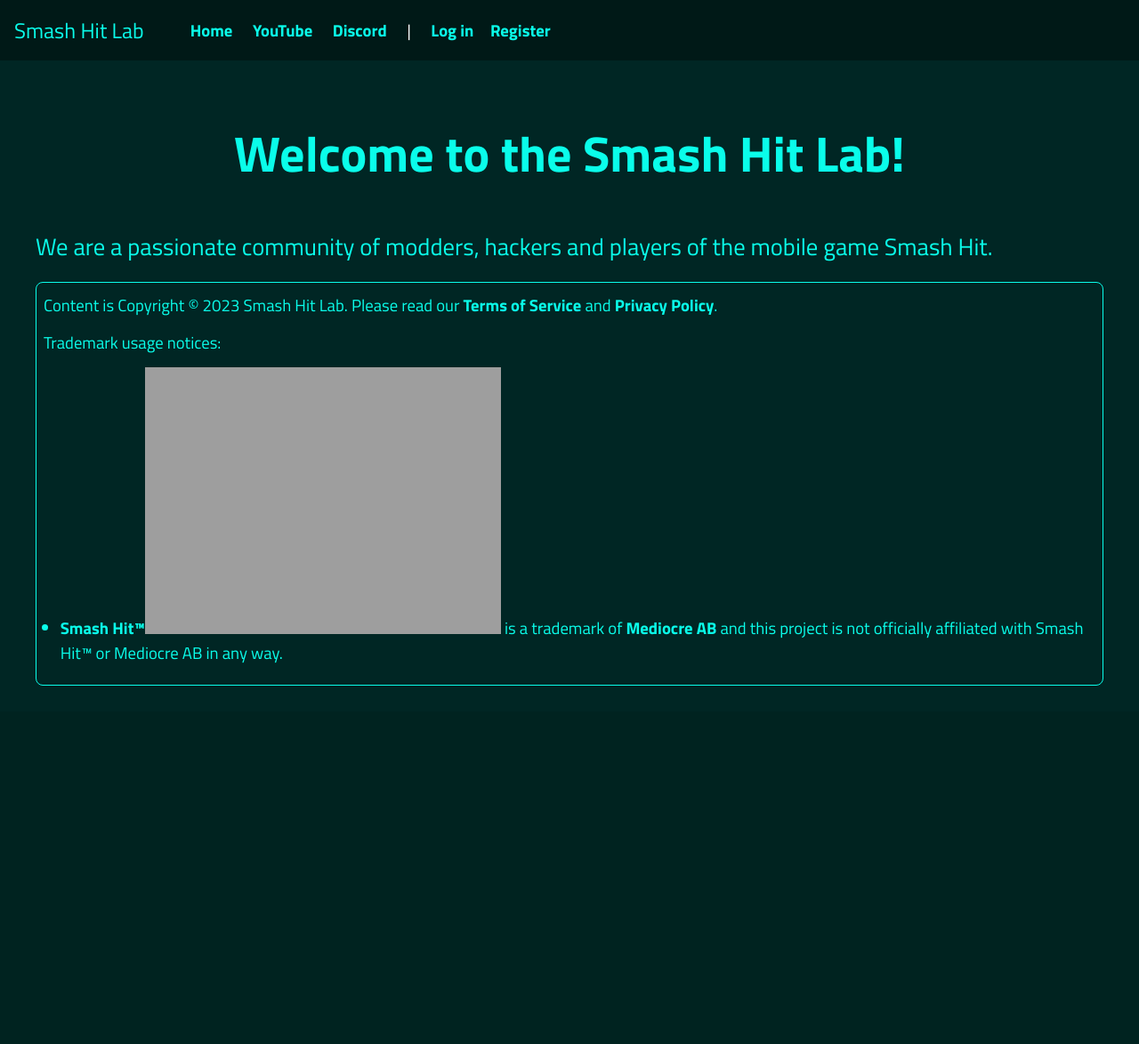
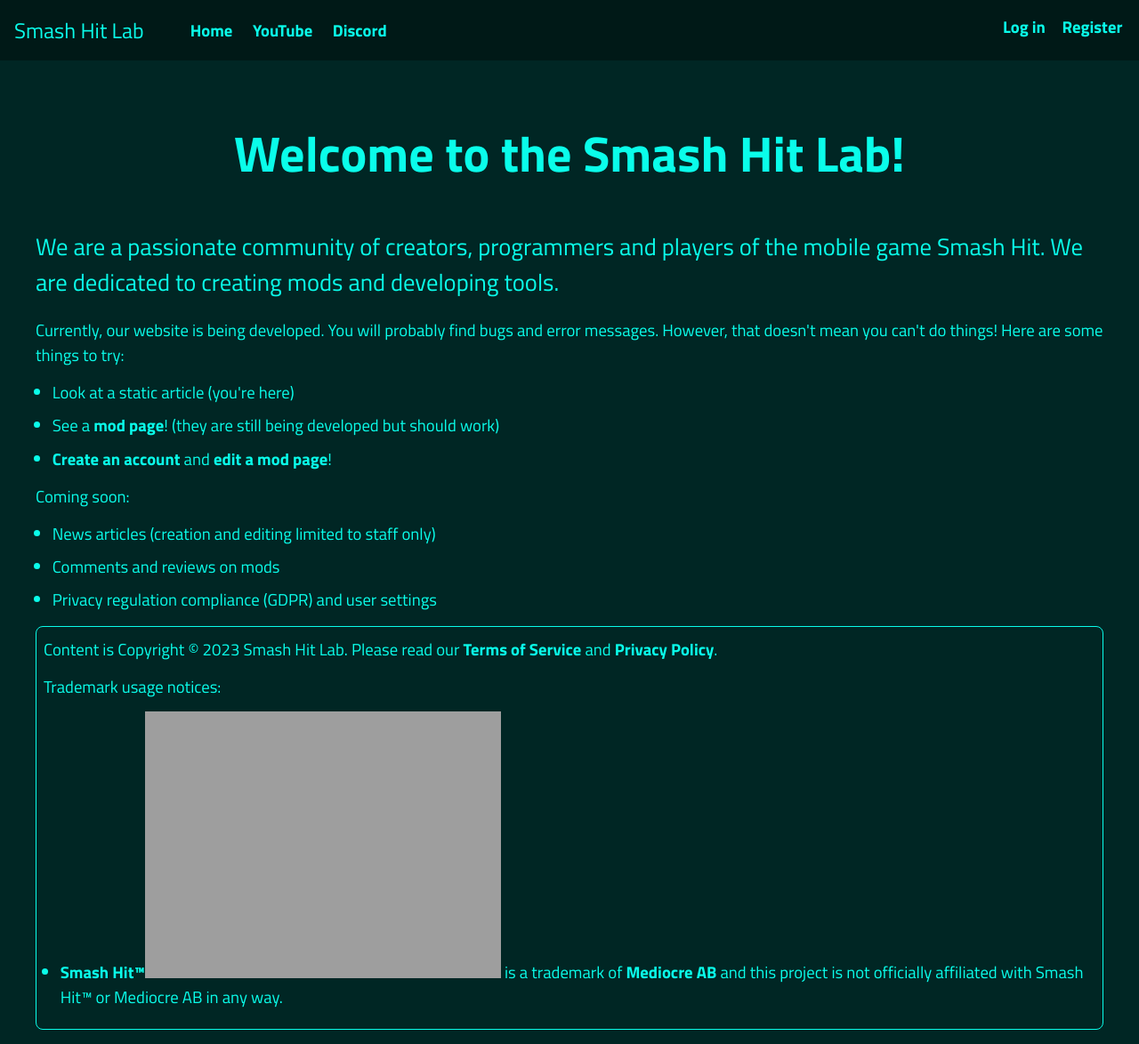
Before and after one commit to Smashing-Tech/Smash-Hit-Lab-Site, a PHP site: page /?p=home in a window 1280 px wide. Shown: the whole page at 89% size. Before the commit the page ends 771 px from the top, so only its background shows below. Run offline with PHP 8.4, Linux system fonts and the light colour scheme; data that the repository does not hold is empty; grey boxes are pictures that could not be loaded.

Commit message:
Initial account page

```diff
--- a/data/_header.html
+++ b/data/_header.html
@@ -4,18 +4,23 @@
 		<meta charset="utf-8"/>
 		<link rel="shortcut icon" type="image/png" href="./icon.png"/>
 		<link rel="stylesheet" href="./main.css"/>
-		<title>&mdash; Smash Hit Lab</title>
+		<title>Smash Hit Lab</title>
 	</head>
 	<body>
 		<div class="navbar-section">
+			<div class="header-container">
+				<div class="header-container-left">
 					<div class="cb-logo-item">Smash Hit Lab</div>
 					<!--<?php if ($page_name == "home") { echo "<b>Home</b>"; } else { echo "<a href=\"/?page=home\">Home</a>"; } ?>-->
 					<div class="cb-top-item"><a href="./?p=home">Home</a></div>
 					<div class="cb-top-item"><a href="https://youtube.com/@SmashHitLab">YouTube</a></div>
 					<div class="cb-top-item"><a href="https://discord.gg/7kra7Z3UNn">Discord</a></div>
-			<div class="cb-top-item">|</div>
+				</div>
+				<div class="header-container-right">
+					<div class="cb-logo-item"> </div>
 					<?php
 						if (array_key_exists("tk", $_COOKIE)) {
+							echo "<div class=\"cb-top-item\"><a href=\"./?a=edit_account\">Account</a></div>";
 							echo "<div class=\"cb-top-item\"><a href=\"./?a=logout\">Log out</a></div>";
 						} else {
 							echo "<div class=\"cb-top-item\"><a href=\"./?p=login\">Log in</a></div>";
@@ -23,4 +28,6 @@
 						}
 					?>
 				</div>
+			</div>
+		</div>
 		<div class="main-section nc-top nc-bottom">
--- a/data/mod.php
+++ b/data/mod.php
@@ -2,35 +2,7 @@
 
 require_once "database.php";
 require_once "user.php";
-
-function edit_feild($name, $type, $title, $desc, $value, $enabled = true) : void {
-	if (!$value) {
-		$value = "";
-	}
-
-	echo "<div class=\"mod-edit-property\">";
-		echo "<div class=\"mod-edit-property-label\">";
-			echo "<h4>$title</h4>";
-			echo "<p>$desc</p>";
-		echo "</div>";
-		echo "<div class=\"mod-edit-property-data\">";
-			switch ($type) {
-				case "text":
-					$s = ($enabled) ? "" : " disabled";
-					echo "<input type=\"text\" name=\"$name\" placeholder=\"$title\" value=\"$value\" $s/>";
-					break;
-				case "textarea":
-					echo "<textarea name=\"$name\">$value</textarea>";
-					break;
-				default:
-					echo "$value";
-			}
-			if (!$enabled) {
-				echo "<p><i>This value is read-only.</i></p>";
-			}
-		echo "</div>";
-	echo "</div>";
-}
+require_once "templates.php";
 
 function mod_property($title, $desc, $value) : void {
 	echo "<div class=\"mod-property\">";
@@ -117,30 +89,36 @@ class ModPage {
 		echo "<h1>" . ($this->name ? $this->name : $this->package) . "</h1>";
 
 		if (get_name_if_authed()) {
-			echo "<p><a href=\"./?a=edit_mod&m=$this->package\">Edit mod info</a></p>";
+			echo "<p><a href=\"./?a=edit_mod&m=$this->package\"><button>Edit mod info</button></a></p>";
 		}
 
+		echo "<h4>Description</h4>";
 		echo "<p>" . (($this->description) ? $this->description : "<i>No description yet.</i>") . "</p>";
 
+		echo "<h4>Other info</h4>";
 		mod_property("Download", "A link to where the mod can be downloaded.", $this->download);
 		mod_property("Version", "The latest version of this mod.", $this->version);
 		mod_property("Creators", "The people who created this mod.", create_comma_array_nice($this->creators));
 		mod_property("Security", "A short statement on this mod's security.", $this->security);
-		mod_property("Wiki article", "A relevant wiki article about the mod.", $this->wiki);
-		mod_property("Source code", "A link to where the source code for a mod can be found.", $this->code);
+		if ($this->wiki) {
+			mod_property("Wiki article", "A relevant wiki article about the mod.", $this->wiki);
+		}
+		if ($this->code) {
+			mod_property("Source code", "A link to where the source code for a mod can be found.", $this->code);
+		}
 		mod_property("Status", "A short description of the mod's development status.", $this->status);
 		mod_property("Package", "The name of the mod's APK or IPA file.", $this->package);
 		mod_property("Updated", "The unix timestamp for the last time this page was updated.", date("Y-m-d H:i:s", $this->updated));
 	}
 
 	function display_edit() {
-		echo "<h1>Editing $this->name</h1>";
+		echo "<h1>Editing " . ($this->name ? $this->name : $this->package) . "</h1>";
 		echo "<form action=\"./?a=save_mod&amp;m=$this->package\" method=\"post\">";
 		edit_feild("package", "text", "Package", "The name of the mod's APK or IPA file.", $this->package, false);
 		edit_feild("name", "text", "Name", "The name that will be displayed with the mod.", $this->name);
 		edit_feild("creators", "text", "Creators", "The people who created this mod.", create_comma_array($this->creators));
 		edit_feild("wiki", "text", "Wiki article", "A relevant wiki article about the mod.", $this->wiki);
-		edit_feild("description", "textarea", "Description", "One or two paragraphs that describe the mod.", $this->description);
+		edit_feild("description", "textarea", "Description", "One or two paragraphs that describe the mod.", str_replace("<br/>", "\n", $this->description));
 		edit_feild("download", "text", "Download", "A link to where the mod can be downloaded.", $this->download);
 		edit_feild("code", "text", "Source code", "A link to where the source code for a mod can be found.", $this->code);
 		edit_feild("tags", "text", "Tags", "Keywords and categorical description of this mod.", create_comma_array($this->tags));
@@ -156,7 +134,7 @@ class ModPage {
 		$this->name = htmlspecialchars($_POST["name"]);
 		$this->creators = parse_comma_array(htmlspecialchars($_POST["creators"]));
 		$this->wiki = htmlspecialchars($_POST["wiki"]);
-		$this->description = htmlspecialchars($_POST["description"]);
+		$this->description = str_replace("\n", "<br/>", htmlspecialchars($_POST["description"]));
 		$this->download = htmlspecialchars($_POST["download"]);
 		$this->code = htmlspecialchars($_POST["code"]);
 		$this->tags = parse_comma_array(htmlspecialchars($_POST["tags"]));
--- a/data/page.php
+++ b/data/page.php
@@ -1,19 +1,6 @@
 <?php
 
 require_once "user.php";
-
-class Page {
-	public $name;
-	public $type;
-	public $path;
-	public $title;
-
-	private $data;
-
-	function __construct(string $name) {
-
-	}
-}
 
 function get_page_name() {
 	return str_replace("/", ",", str_replace(".", ",", $_GET["p"]));
--- /dev/null
+++ b/data/pages/static/disclaimer.html
@@ -0,0 +1,6 @@
+<h1>Disclaimer</h1>
+<p>Please note that:</p>
+<ul>
+	<li>We do not currently have a security or web development expert on staff, and while we do attempt to make our site secure, it is always possible we have overlooked something.</li>
+	<li>We cannot guarantee that any information found on this website is correct, especially information in user comments.</li>
+</ul>
--- a/data/pages/static/home.html
+++ b/data/pages/static/home.html
@@ -1,2 +1,14 @@
 <h1 class="post-navbar-padding">Welcome to the Smash Hit Lab!</h1>
-<p class="cb-quote">We are a passionate community of modders, hackers and players of the mobile game Smash Hit.</p>
+<p class="cb-quote">We are a passionate community of creators, programmers and players of the mobile game Smash Hit. We are dedicated to creating mods and developing tools.</p>
+<p>Currently, our website is being developed. You will probably find bugs and error messages. However, that doesn't mean you can't do things! Here are some things to try:</p>
+<ul>
+	<li>Look at a static article (you're here)</li>
+	<li>See a <a href="./?m=test2">mod page</a>! (they are still being developed but should work)</li>
+	<li><a href="./?p=register">Create an account</a> and <a href="./?a=edit_mod&amp;m=test3">edit a mod page</a>!</li>
+</ul>
+<p>Coming soon:</p>
+<ul>
+	<li>News articles (creation and editing limited to staff only)</li>
+	<li>Comments and reviews on mods</li>
+	<li>Privacy regulation compliance (GDPR) and user settings</li>
+</ul>
--- /dev/null
+++ b/data/pages/static/privacy.html
@@ -0,0 +1,2 @@
+<h1>Privacy Policy</h1>
+<p>We do not have a privacy policy at the moment, but we will have one shortly.</p>
--- a/data/pages/static/register.html
+++ b/data/pages/static/register.html
@@ -4,5 +4,6 @@
 <form action="./?a=register" method="post">
 	<p>Username: <input type="text" name="username"/></p>
 	<p>Email: <input type="text" name="email"/></p>
+	<p>By registering an account, you agree to our <a href="./?p=tos">Terms of Service</a>, <a href="./?p=privacy">Privacy Policy</a> and acknowledge our <a href="./?p=disclaimer">Disclaimer</a>.</p>
 	<input type="submit" value="Register Account"/>
 </form>
--- /dev/null
+++ b/data/pages/static/tos.html
@@ -0,0 +1,2 @@
+<h1>Terms of Service</h1>
+<p>We do not have a terms of service at the moment, but we will have one shortly.</p>
--- /dev/null
+++ b/data/templates.php
@@ -0,0 +1,30 @@
+<?php
+
+function edit_feild($name, $type, $title, $desc, $value, $enabled = true) : void {
+	if (!$value) {
+		$value = "";
+	}
+
+	echo "<div class=\"mod-edit-property\">";
+		echo "<div class=\"mod-edit-property-label\">";
+			echo "<h4>$title</h4>";
+			echo "<p>$desc</p>";
+		echo "</div>";
+		echo "<div class=\"mod-edit-property-data\">";
+			switch ($type) {
+				case "text":
+					$s = ($enabled) ? "" : " disabled";
+					echo "<input type=\"text\" name=\"$name\" placeholder=\"$title\" value=\"$value\" $s/>";
+					break;
+				case "textarea":
+					echo "<textarea name=\"$name\">$value</textarea>";
+					break;
+				default:
+					echo "$value";
+			}
+			if (!$enabled) {
+				echo "<p><i>This value is read-only.</i></p>";
+			}
+		echo "</div>";
+	echo "</div>";
+}
--- a/data/user.php
+++ b/data/user.php
@@ -1,6 +1,7 @@
 <?php
 
 require_once "database.php";
+require_once "templates.php";
 
 function random_hex() : string {
 	/**
@@ -110,6 +111,7 @@ class Token {
 
 class User {
 	public $name; // Yes, it would probably be better to store users by ID.
+	public $display; // The display name of the user
 	public $password; // Password hash and salt
 	public $tokens; // Currently active tokens
 	public $email; // The user's email address
@@ -122,6 +124,7 @@ class User {
 			$info = $db->load($name);
 
 			$this->name = $info->name;
+			$this->display = (property_exists($info, "display") ? $this->display : $this->name);
 			$this->password = $info->password;
 			$this->tokens = $info->tokens;
 			$this->email = $info->email;
@@ -129,6 +132,7 @@ class User {
 		}
 		else {
 			$this->name = $name;
+			$this->display = $name;
 			$this->password = null;
 			$this->tokens = array();
 			$this->email = null;
@@ -235,3 +239,33 @@ function get_name_if_authed() {
 
 	return check_token($_COOKIE["tk"]);
 }
+
+function edit_account() {
+	/**
+	 * Display the account data editing page.
+	 */
+
+	$user = get_name_if_authed();
+
+	include_header();
+
+	if (!$user) {
+		echo "<h1>This is strange</h1><p>Please log in to edit your user preferences.</p>";
+		include_footer();
+		return;
+	}
+
+	$user = new User($user);
+
+	echo "<h1>Account information</h1>";
+	echo "<form action=\"./?a=save_account\" method=\"post\">";
+
+	edit_feild("name", "text", "Handle", "The string that idenifies you in the database.", $user->name, false);
+	edit_feild("display", "text", "Display name", "Choose the name that you prefer to be called.", $user->display);
+	edit_feild("email", "text", "Email", "The email address that you prefer to be contacted about for account related issues.", $user->email);
+
+	echo "<input type=\"submit\" value=\"Save details\"/>";
+	echo "</form>";
+
+	include_footer();
+}
--- a/public_html/index.php
+++ b/public_html/index.php
@@ -22,6 +22,9 @@ function main() {
 			case "save_mod":
 				save_mod();
 				break;
+			case "edit_account":
+				edit_account();
+				break;
 			default:
 				break;
 		}
--- a/public_html/main.css
+++ b/public_html/main.css
@@ -96,7 +96,7 @@ textarea {
 	height: 10em;
 }
 
-input[type=submit] {
+input[type=submit], button {
 	background: var(--main-colour);
 	border: none;
 	border-radius: 0.5em;
@@ -293,3 +293,19 @@ input[type=submit] {
 .mod-property-data {
 	grid-column: 2;
 }
+
+.header-container {
+	display: grid;
+	grid-template-columns: auto 30em;
+	padding-right: 1em;
+}
+
+.header-container-left {
+	grid-column: 1;
+}
+
+.header-container-right {
+	grid-column: 2;
+	text-align: right;
+	height: 100%;
+}
```
Also changed, not shown: public_html/icon.png (added). Lines whose indentation alone changed are shown as unchanged.
